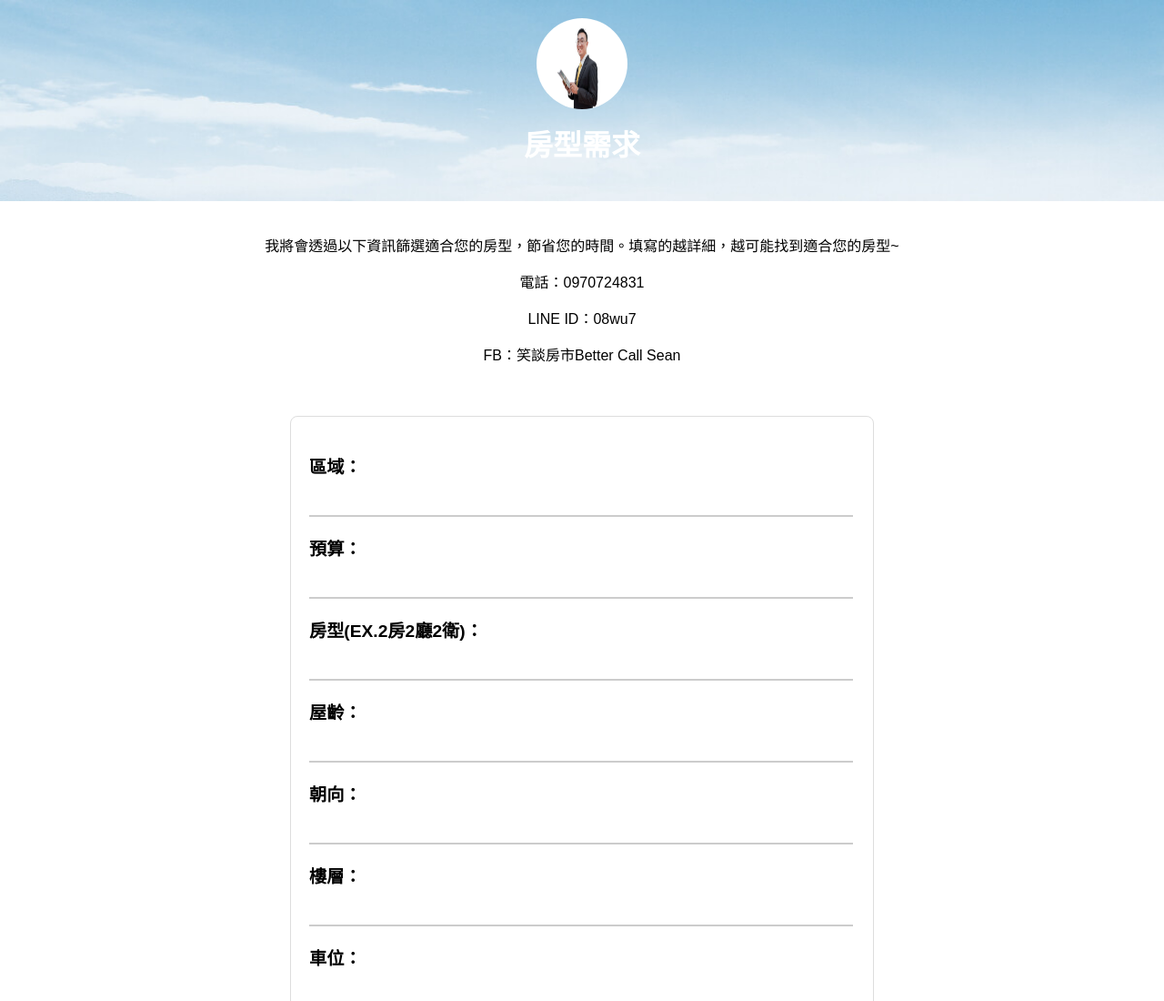
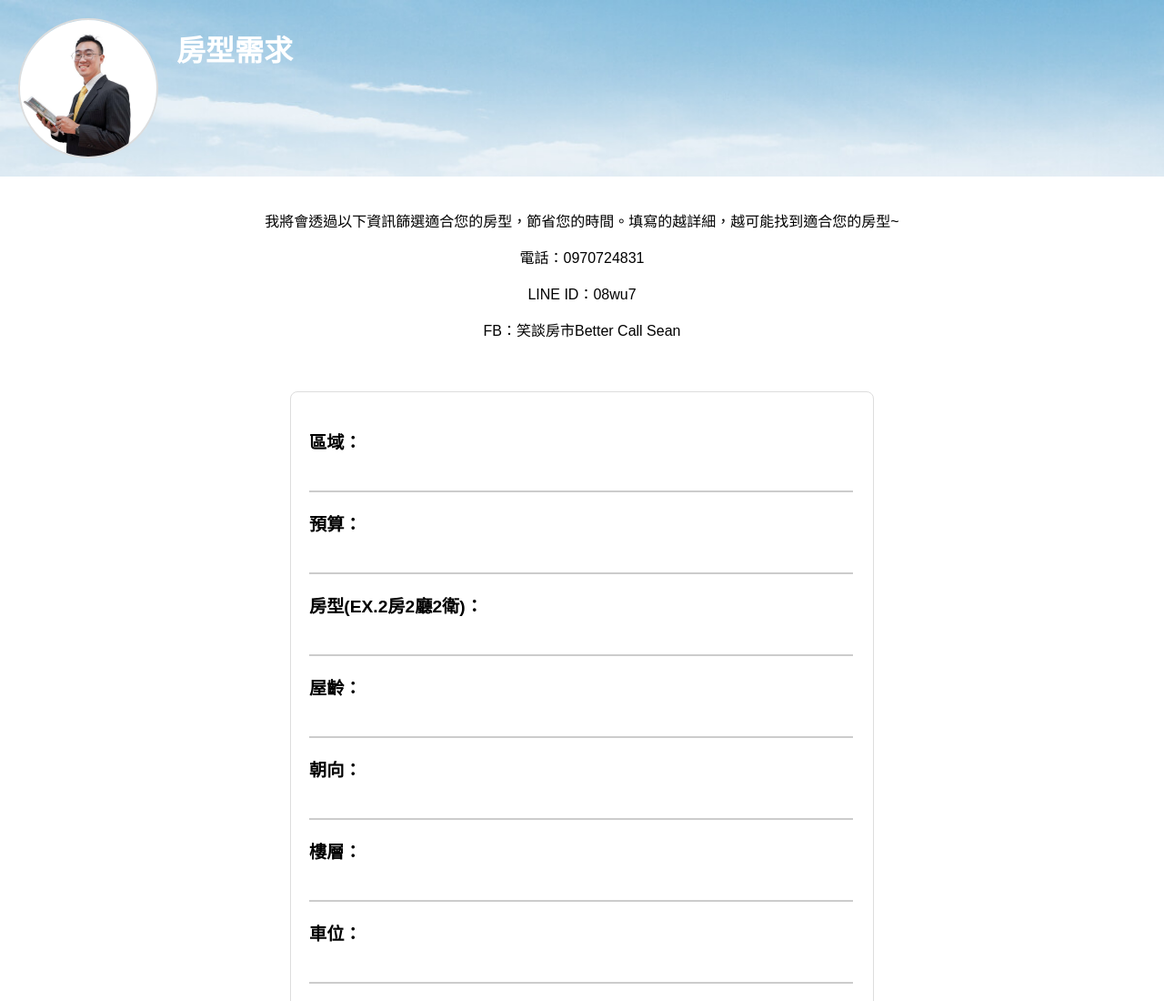
Before and after one commit to Better-Call-Sean/google-form-website, a plain HTML site: page index.html in a window 1280 px wide. Shown: the top 1100 px of the page at 91% size. Drawn offline with Linux system fonts and the light colour scheme.

Commit message:
Update styles.css
head larger

```diff
--- a/styles.css
+++ b/styles.css
@@ -15,10 +15,19 @@ header {
     padding: 20px;
 }
 
+.header-content {
+    overflow: hidden; /* 清除浮动影响，确保容器高度包含浮动元素 */
+    text-align: left; /* 确保内容靠左对齐 */
+}
+
 .profile-pic {
-    border-radius: 50%;
-    width: 100px;
-    height: 100px;
+    float: left; /* 使头像靠左对齐 */
+    width: 150px; /* 设置固定宽度 */
+    height: 150px; /* 设置固定高度 */
+    border-radius: 50%; /* 圆形头像 */
+    object-fit: cover; /* 保持图片比例并裁剪超出部分 */
+    border: 2px solid #ddd; /* 设置边框（可选） */
+    margin-right: 20px; /* 添加右边距，以便文字与头像之间有间隔 */
 }
 
 .title {
```
